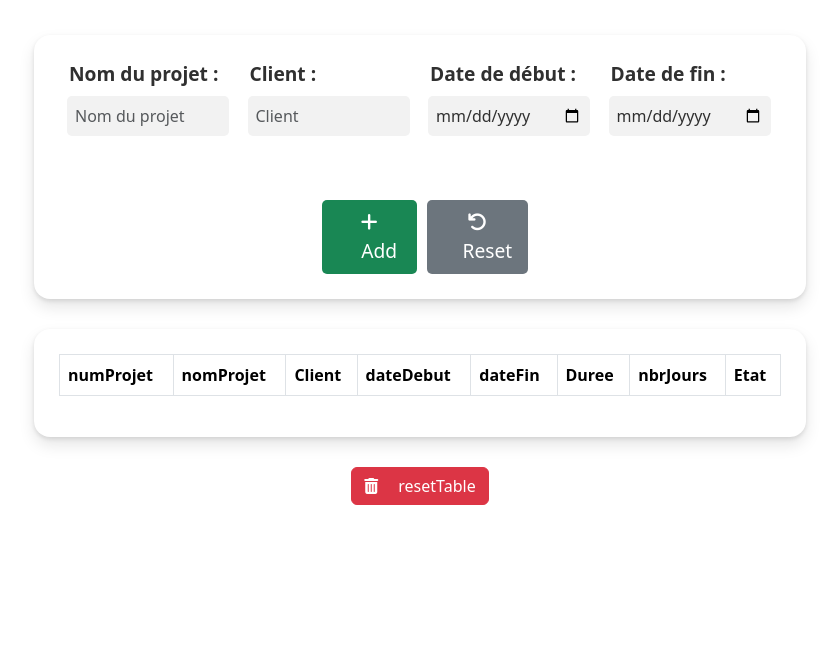
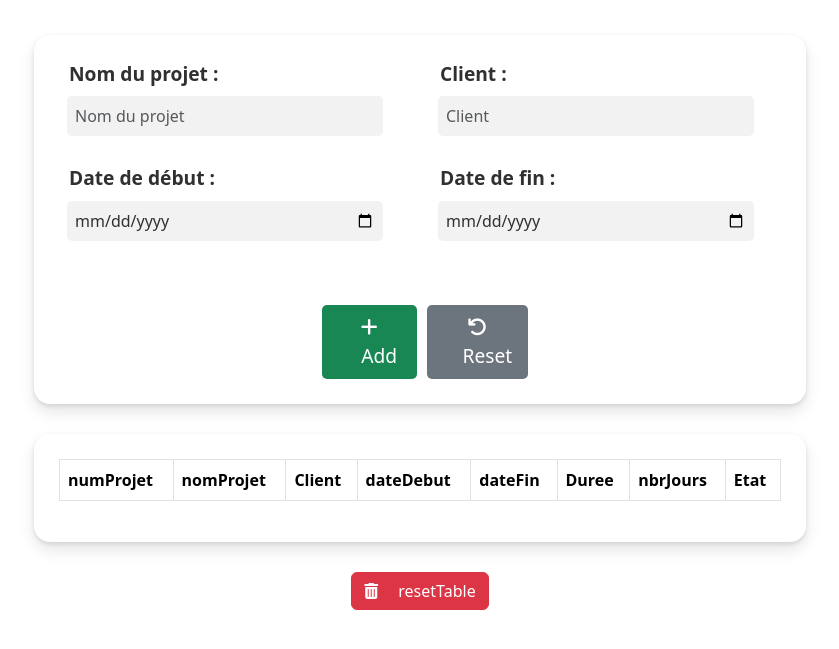
Before and after one commit to Pintooor/Project-Management, a plain HTML site: page index.html in a window 1280 px wide. Shown: the part 109-758 px from the top of the page, without its empty margins (220-1059 px from the left). Drawn offline with nearby package versions, Linux system fonts and the light colour scheme.

Commit message:
Update style.css

```diff
--- a/style.css
+++ b/style.css
@@ -56,10 +56,9 @@
 }
 
 .formElementRow {
-  display: flex;
-  justify-content: center;
-  align-items: center;
-  flex-direction: row;
+  display: grid;
+  grid-template-columns: 1fr 1fr;
+  gap: 20px;
   width: 100%;
 }
 
@@ -208,6 +207,7 @@ table {
   }
 
   .formElementRow {
+    display: flex;
     flex-direction: column;
     justify-content: center;
     align-items: center;
```
